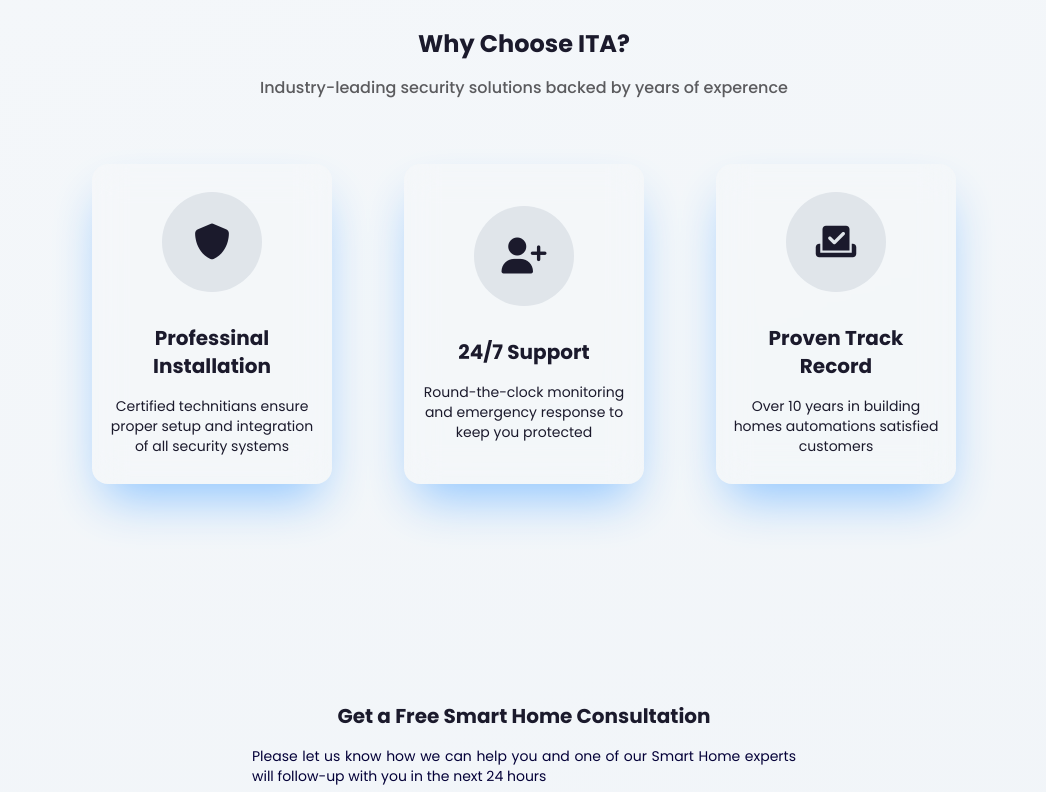
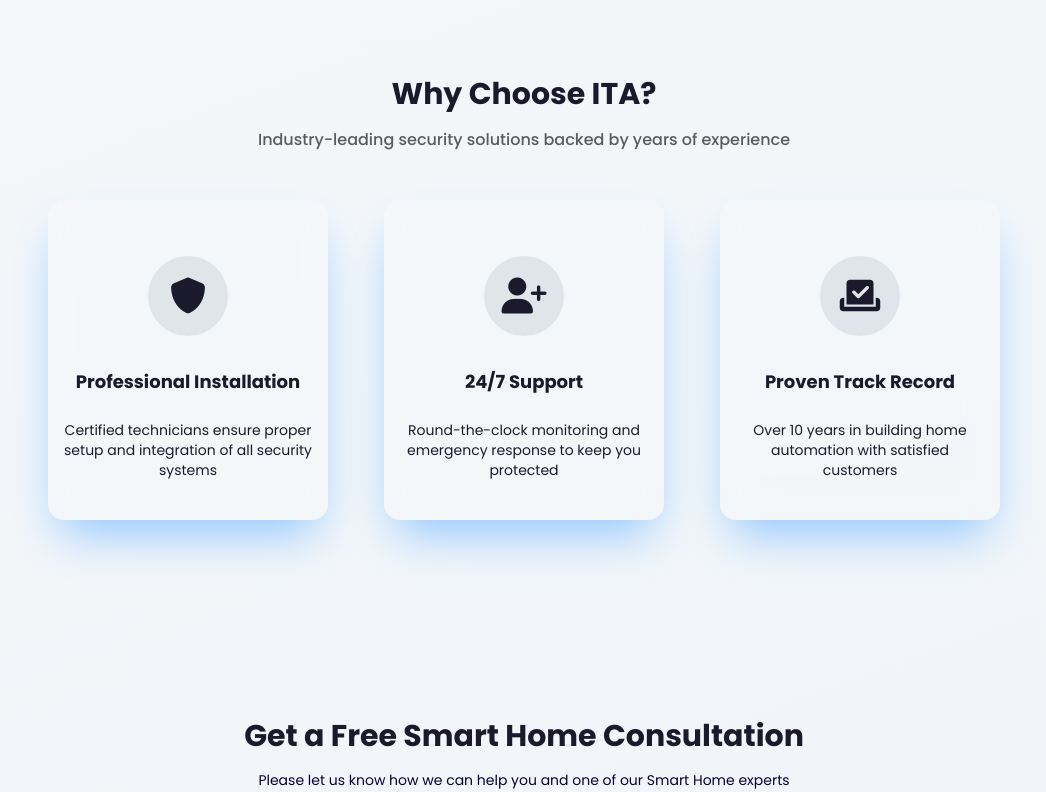
Before and after one commit to aziyanck/industech-fe, a React (Vite) app: page / in a window 1280 px wide. Shown: the part 4780-5572 px from the top of the page, without its empty margins (116-1162 px from the left). Built offline with nearby package versions, Linux system fonts and the light colour scheme.

Commit message:
minor bug fixes

```diff
--- a/src/components/Brands.jsx
+++ b/src/components/Brands.jsx
@@ -6,7 +6,7 @@ import alexa from '../assets/alexa.png'
 
 function Brands() {
     return (
-        <div className="w-full h-[20vh] dark-text-s light-text-s ">
+        <div className="w-full h-[auto] text-center dark-text-s light-text-s ">
             <div className="flex flex-col justify-center items-center w-full">
                 <h1 data-aos="fade-down" className="text-2xl poppins-extrabold">Our Trusted Brands</h1>
 
--- a/src/components/Contact.jsx
+++ b/src/components/Contact.jsx
@@ -1,14 +1,14 @@
 function Contact() {
     return (
-        <div id="contact" className="w-screen h-auto min-h-screen flex flex-col items-center justify-center dark-text-s light-text-s px-4 py-8">
-            <div className="text-center max-w-xl">
-                <h1 className="poppins-extrabold text-xl">Get a Free Smart Home Consultation</h1>
-                <p className="text-sm poppins-regular m-4 text-justify dark-text-l light-text-l">
+        <div id="contact"  className=" w-screen h-auto min-h-screen flex flex-col items-center justify-center dark-text-s light-text-s px-4 py-8">
+            <div data-aos="fade-up" className="text-center max-w-xl">
+                <h1 className="poppins-extrabold text-3xl">Get a Free Smart Home Consultation</h1>
+                <p className="text-sm poppins-regular m-4 text-center dark-text-l light-text-l">
                     Please let us know how we can help you and one of our Smart Home experts will follow-up with you in the next 24 hours
                 </p>
             </div>
 
-            <div className="form glass w-full max-w-4xl mt-6 p-6 flex flex-col gap-5 justify-center items-center">
+            <div data-aos="fade-up" className="form glass w-[90vw] max-w-4xl mt-6 p-6 flex flex-col gap-5 justify-center items-center">
                 <h1 className="poppins-extrabold text-xl text-center">Ready To Automate Your Home?</h1>
 
                 <form className="w-full grid grid-cols-1 md:grid-cols-2 gap-4">
@@ -44,7 +44,7 @@ function Contact() {
 
                     <div className="md:col-span-2 text-center">
                         <button
-                            className="bg-indigo-500 hover:bg-indigo-600 text-white px-6 py-2 mt-2 rounded-md font-medium transition duration-300"
+                            className="bg-blue-700 hover:bg-indigo-600 text-white px-6 py-2 mt-2 rounded-md font-medium transition duration-300 hover:cursor-pointer"
                         >
                             Contact Us
                         </button>
--- a/src/components/WhyIta.jsx
+++ b/src/components/WhyIta.jsx
@@ -1,34 +1,48 @@
 function WhyIta() {
     return (
-        <div className="flex justify-center items-center w-[100vw] h-[auto] dark-text-s p-4 light-text-s">
-            <div className="flex flex-col justify-center items-center w-[90vw] h-[auto]">
-                <h1 data-aos="fade-down" className="text-2xl poppins-extrabold p-4 mt-8">Why Choose ITA?</h1>
-                <p className="pb-4 light-text-vl dark-text-l text-center">Industry-leading security solutions backed by years of experence</p>
-                <div className="services w-[80vw] h-[auto] md:h-[80%] flex flex-col md:flex-row gap-10 justify-center items-center p-8 rounded-2xl">
+        <div className="flex justify-center items-center w-full h-auto dark-text-s light-text-s p-4">
+            <div className="flex flex-col justify-center items-center w-full max-w-6xl">
+                <h1 data-aos="fade-down" className="text-2xl md:text-3xl poppins-extrabold p-4 mt-8 text-center">
+                    Why Choose ITA?
+                </h1>
+                <p className="pb-4 light-text-vl dark-text-l text-center text-sm md:text-base max-w-xl">
+                    Industry-leading security solutions backed by years of experience
+                </p>
 
-                    <div className="card-v ">
-                        <div className=" w-[100px] m-4 h-[100px] rounded-full flex justify-center items-center l-bg"><i className="fa-solid dark-text-s i-text light-text-s fa-shield"></i></div>
-                        <p className="text-xl px-4 text-center poppins-extrabold">Professinal Installation</p>
-                        <p className="text-sm mb-4 mx-4 text-center poppins-regular">Certified technitians ensure proper setup and integration of all security systems</p>
+                <div className="w-full flex flex-wrap justify-center items-stretch gap-6 p-4">
+                    <div className="card-v flex flex-col items-center w-full sm:w-[300px] bg-white/5 rounded-xl shadow p-4 transition-all hover:scale-105 hover:shadow-md ease-in-out duration-300">
+                        <div className="w-[80px] h-[80px] m-4 rounded-full flex justify-center items-center l-bg">
+                            <i className="fa-solid fa-shield i-text text-xl"></i>
+                        </div>
+                        <p className="text-lg text-center poppins-extrabold">Professional Installation</p>
+                        <p className="text-sm mt-2 text-center poppins-regular">
+                            Certified technicians ensure proper setup and integration of all security systems
+                        </p>
                     </div>
 
-                    <div className="card-v ">
-                        <div className=" w-[100px] m-4 h-[100px] rounded-full flex justify-center items-center l-bg"><i className="fa-solid dark-text-s i-text light-text-s fa-user-plus"></i></div>
-                        <p className="text-xl px-4 text-center poppins-extrabold">24/7 Support</p>
-                        <p className="text-sm mb-4 mx-4 text-center poppins-regular">Round-the-clock monitoring and emergency response to keep you protected</p>
+                    <div className="card-v flex flex-col items-center w-full sm:w-[300px] bg-white/5 rounded-xl shadow p-4 transition-all hover:scale-105 hover:shadow-md ease-in-out duration-300">
+                        <div className="w-[80px] h-[80px] m-4 rounded-full flex justify-center items-center l-bg">
+                            <i className="fa-solid fa-user-plus i-text text-xl"></i>
+                        </div>
+                        <p className="text-lg text-center poppins-extrabold">24/7 Support</p>
+                        <p className="text-sm mt-2 text-center poppins-regular">
+                            Round-the-clock monitoring and emergency response to keep you protected
+                        </p>
                     </div>
 
-                    <div className="card-v ">
-                        <div className=" w-[100px] m-4 h-[100px] rounded-full flex justify-center items-center l-bg"> <i className="fa-solid dark-text-s i-text light-text-s fa-check-to-slot"></i></div>
-                        <p className="text-xl px-4 text-center poppins-extrabold">Proven Track Record</p>
-                        <p className="text-sm mb-4 mx-4 text-center poppins-regular">Over 10 years in building homes automations satisfied customers</p>
+                    <div className="card-v flex flex-col items-center w-full sm:w-[300px] bg-white/5 rounded-xl shadow p-4 transition-all hover:scale-105 hover:shadow-md ease-in-out duration-300">
+                        <div className="w-[80px] h-[80px] m-4 rounded-full flex justify-center items-center l-bg">
+                            <i className="fa-solid fa-check-to-slot i-text text-xl"></i>
+                        </div>
+                        <p className="text-lg text-center poppins-extrabold">Proven Track Record</p>
+                        <p className="text-sm mt-2 text-center poppins-regular">
+                            Over 10 years in building home automation with satisfied customers
+                        </p>
                     </div>
                 </div>
-
             </div>
         </div>
-    )
+    );
 }
 
-
 export default WhyIta;
```
